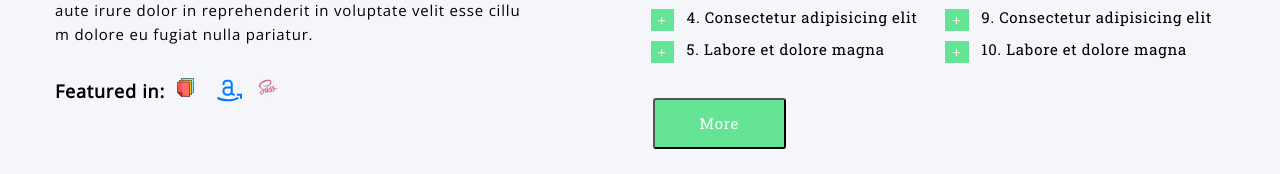
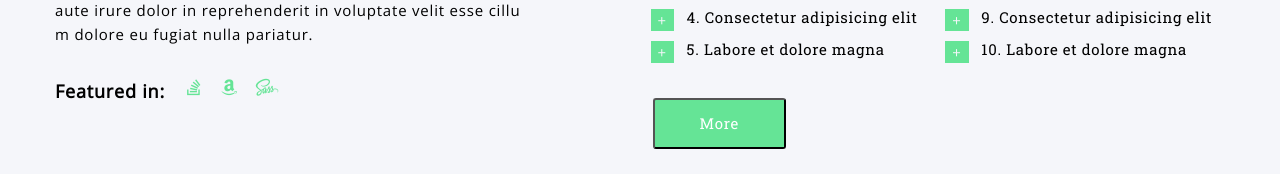
Before and after one commit to DavidkinEvgeny/Bukee, a plain HTML site: page src/views/index.html in a window 1280 px wide. Shown: the part 2664-2838 px from the top of the page. Drawn offline with nearby package versions, Linux system fonts and the light colour scheme; files that its build step writes are made by us from their sources; files whose address does not match are found by name.

Commit message:
Font Awesome

```diff
--- a/src/styles/main.scss
+++ b/src/styles/main.scss
@@ -229,16 +229,14 @@
 		display: inline-flex;
 		flex-direction: row;
 		&_list {
-			display: inline-flex;
-			flex-direction: row;
-			li {
-				list-style-type: none;
+			list-style-type: none;	padding: 2px 20px;
+			&>li {
+				display: inline-block;
 				width: 25px;
-				padding: 14px 8px;
-			}
-			&_img {
-				max-width: 25px;
-				padding: 3px;
+				padding: 14px 2px;
+				&>a {
+					color: $accent-color;
+				}
 			}
 		}
 	}
--- a/src/views/includes/head.html
+++ b/src/views/includes/head.html
@@ -11,4 +11,5 @@
 <link rel="apple-touch-icon" sizes="144x144" href="./img/favicons/apple-touch-icon-144x144.png">
 <link rel="apple-touch-icon" sizes="180x180" href="./img/favicons/apple-touch-icon-180x180.png">
 <link href="https://fonts.googleapis.com/css?family=Open+Sans:400,400i|Roboto+Slab:100,400,400i,700" rel="stylesheet">
+<link rel="stylesheet" href="https://use.fontawesome.com/releases/v5.8.1/css/all.css" integrity="sha384-50oBUHEmvpQ+1lW4y57PTFmhCaXp0ML5d60M1M7uH2+nqUivzIebhndOJK28anvf" crossorigin="anonymous">
 <link rel="stylesheet" href="./styles/main.css">
--- a/src/views/index.html
+++ b/src/views/index.html
@@ -85,9 +85,9 @@
 						<div class="block-about__featured">
 							<p>Featured in:</p>
 							<ul class="block-about__featured_list">
-								<li><a href="#"><img class="block-about__featured_list_img" src="../img/papers.svg"></a></li>
-								<li><a href="#"><img class="block-about__featured_list_img" src="../img/amazon.svg"></a></li>
-								<li><a href="#"><img class="block-about__featured_list_img" src="../img/sass.svg"></a></li>
+								<li><a href="#"><i class="fab fa-stack-overflow"></i></a></li>
+								<li><a href="#"><i class="fab fa-amazon"></i></a></li>
+								<li><a href="#"><i class="fab fa-sass"></i></a></li>
 							</ul>
 						</div>
 					</div>
```
